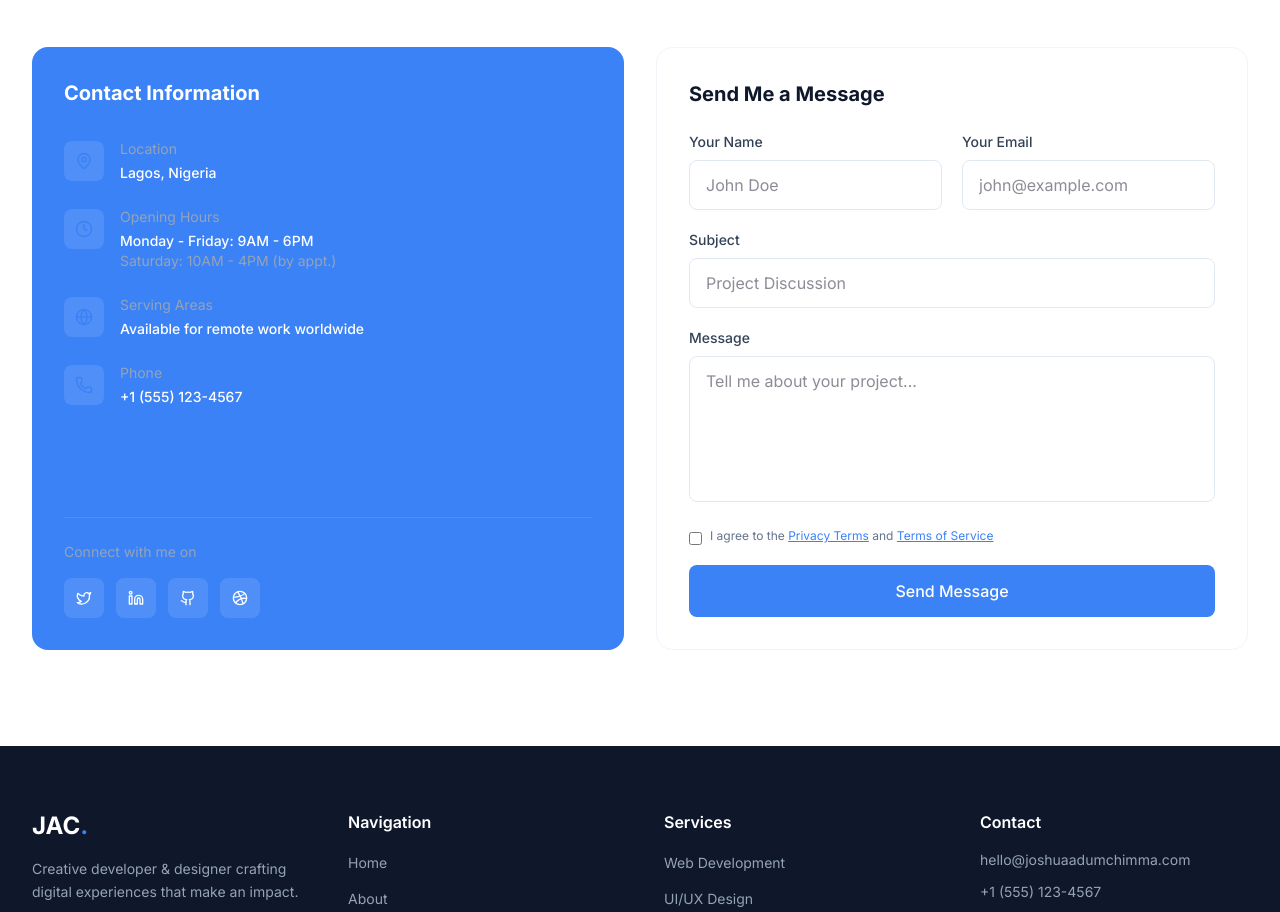
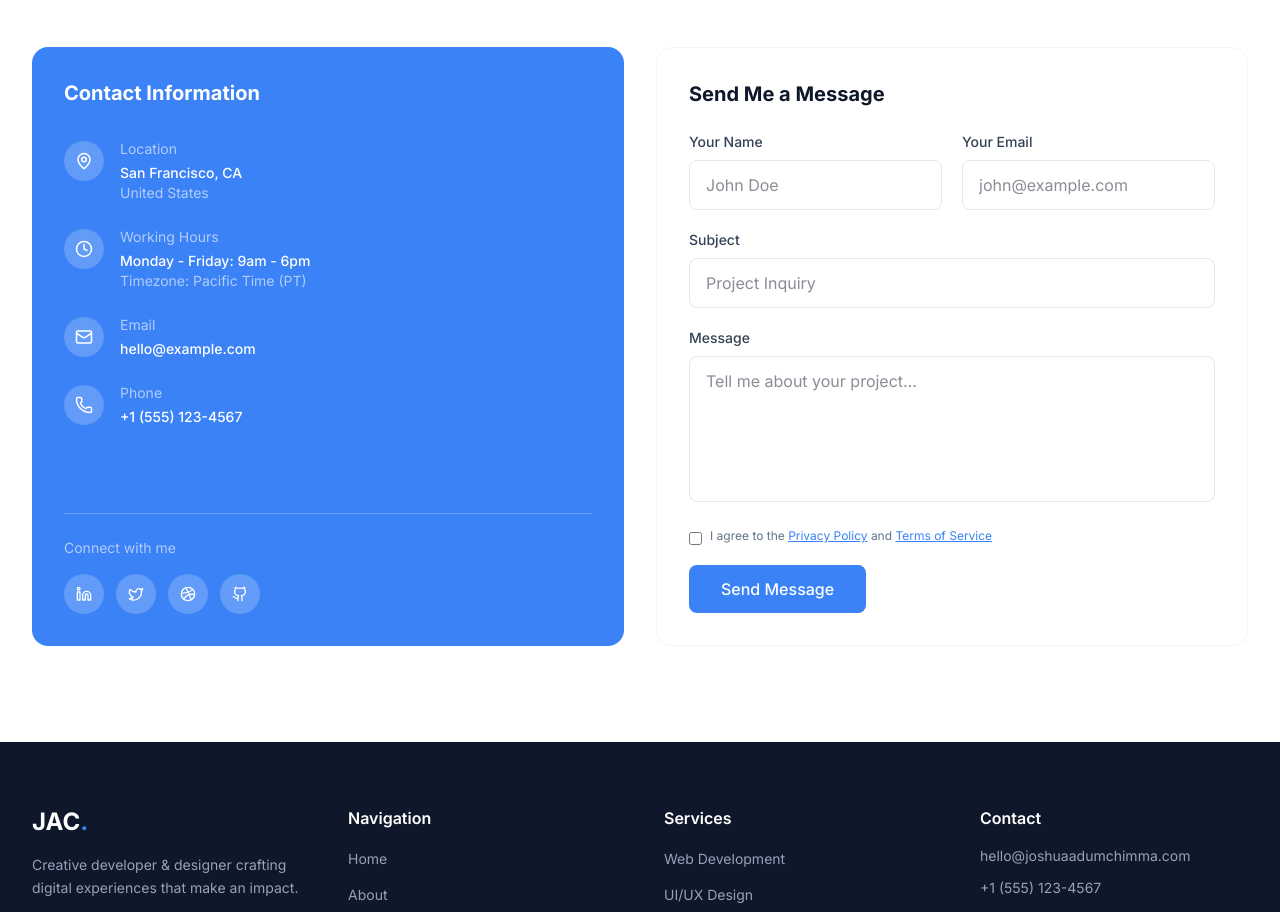
Before and after one commit to Joshua024/jac-portfolio, a Next.js app: page / in a window 1280 px wide. Shown: the part 6120-7032 px from the top of the page. Built offline with nearby package versions, Linux system fonts and the light colour scheme; no server answers; the database is empty.

Commit message:
Fix Contact section to match Figma: icons, items, button, social order

```diff
--- a/src/components/Contact.tsx
+++ b/src/components/Contact.tsx
@@ -1,4 +1,4 @@
-import { MapPin, Clock, Globe, Phone, Twitter, Linkedin, Github, Dribbble } from "lucide-react";
+import { MapPin, Clock, Mail, Phone, Twitter, Linkedin, Github, Dribbble } from "lucide-react";
 
 export default function Contact() {
   return (
@@ -19,58 +19,59 @@ export default function Contact() {
               <h3 className="text-xl font-bold mb-8">Contact Information</h3>
               <div className="space-y-6">
                 <div className="flex items-start gap-4">
-                  <div className="w-10 h-10 bg-white/10 rounded-lg flex items-center justify-center shrink-0 mt-0.5">
-                    <MapPin size={18} className="text-primary" />
+                  <div className="w-10 h-10 bg-white/20 rounded-full flex items-center justify-center shrink-0 mt-0.5">
+                    <MapPin size={18} className="text-white" />
                   </div>
                   <div>
-                    <div className="text-sm text-gray-400 mb-1">Location</div>
-                    <div className="text-sm font-medium">Lagos, Nigeria</div>
+                    <div className="text-sm text-white/60 mb-1">Location</div>
+                    <div className="text-sm font-medium">San Francisco, CA</div>
+                    <div className="text-sm text-white/60">United States</div>
                   </div>
                 </div>
                 <div className="flex items-start gap-4">
-                  <div className="w-10 h-10 bg-white/10 rounded-lg flex items-center justify-center shrink-0 mt-0.5">
-                    <Clock size={18} className="text-primary" />
+                  <div className="w-10 h-10 bg-white/20 rounded-full flex items-center justify-center shrink-0 mt-0.5">
+                    <Clock size={18} className="text-white" />
                   </div>
                   <div>
-                    <div className="text-sm text-gray-400 mb-1">Opening Hours</div>
-                    <div className="text-sm font-medium">Monday - Friday: 9AM - 6PM</div>
-                    <div className="text-sm text-gray-400">Saturday: 10AM - 4PM (by appt.)</div>
+                    <div className="text-sm text-white/60 mb-1">Working Hours</div>
+                    <div className="text-sm font-medium">Monday - Friday: 9am - 6pm</div>
+                    <div className="text-sm text-white/60">Timezone: Pacific Time (PT)</div>
                   </div>
                 </div>
                 <div className="flex items-start gap-4">
-                  <div className="w-10 h-10 bg-white/10 rounded-lg flex items-center justify-center shrink-0 mt-0.5">
-                    <Globe size={18} className="text-primary" />
+                  <div className="w-10 h-10 bg-white/20 rounded-full flex items-center justify-center shrink-0 mt-0.5">
+                    <Mail size={18} className="text-white" />
                   </div>
                   <div>
-                    <div className="text-sm text-gray-400 mb-1">Serving Areas</div>
-                    <div className="text-sm font-medium">Available for remote work worldwide</div>
+                    <div className="text-sm text-white/60 mb-1">Email</div>
+                    <div className="text-sm font-medium">hello@example.com</div>
                   </div>
                 </div>
                 <div className="flex items-start gap-4">
-                  <div className="w-10 h-10 bg-white/10 rounded-lg flex items-center justify-center shrink-0 mt-0.5">
-                    <Phone size={18} className="text-primary" />
+                  <div className="w-10 h-10 bg-white/20 rounded-full flex items-center justify-center shrink-0 mt-0.5">
+                    <Phone size={18} className="text-white" />
                   </div>
                   <div>
-                    <div className="text-sm text-gray-400 mb-1">Phone</div>
+                    <div className="text-sm text-white/60 mb-1">Phone</div>
                     <div className="text-sm font-medium">+1 (555) 123-4567</div>
                   </div>
                 </div>
               </div>
             </div>
-            <div className="mt-10 pt-6 border-t border-white/10">
-              <p className="text-sm text-gray-400 mb-4">Connect with me on</p>
+            <div className="mt-10 pt-6 border-t border-white/20">
+              <p className="text-sm text-white/60 mb-4">Connect with me</p>
               <div className="flex items-center gap-3">
-                <a href="#" className="w-10 h-10 bg-white/10 rounded-lg flex items-center justify-center hover:bg-white/20 transition-colors">
+                <a href="#" className="w-10 h-10 bg-white/20 rounded-full flex items-center justify-center hover:bg-white/30 transition-colors">
+                  <Linkedin size={16} className="text-white" />
+                </a>
+                <a href="#" className="w-10 h-10 bg-white/20 rounded-full flex items-center justify-center hover:bg-white/30 transition-colors">
                   <Twitter size={16} className="text-white" />
                 </a>
-                <a href="#" className="w-10 h-10 bg-white/10 rounded-lg flex items-center justify-center hover:bg-white/20 transition-colors">
-                  <Linkedin size={16} className="text-white" />
+                <a href="#" className="w-10 h-10 bg-white/20 rounded-full flex items-center justify-center hover:bg-white/30 transition-colors">
+                  <Dribbble size={16} className="text-white" />
                 </a>
-                <a href="#" className="w-10 h-10 bg-white/10 rounded-lg flex items-center justify-center hover:bg-white/20 transition-colors">
+                <a href="#" className="w-10 h-10 bg-white/20 rounded-full flex items-center justify-center hover:bg-white/30 transition-colors">
                   <Github size={16} className="text-white" />
-                </a>
-                <a href="#" className="w-10 h-10 bg-white/10 rounded-lg flex items-center justify-center hover:bg-white/20 transition-colors">
-                  <Dribbble size={16} className="text-white" />
                 </a>
               </div>
             </div>
@@ -111,7 +112,7 @@ export default function Contact() {
                 <input
                   id="contact-subject"
                   type="text"
-                  placeholder="Project Discussion"
+                  placeholder="Project Inquiry"
                   className="w-full px-4 py-3 rounded-lg border border-gray-200 focus:outline-none focus:ring-2 focus:ring-primary/20 focus:border-primary transition-colors"
                 />
               </div>
@@ -133,12 +134,12 @@ export default function Contact() {
                   className="mt-1 rounded border-gray-300 text-primary focus:ring-primary"
                 />
                 <label htmlFor="contact-terms" className="text-xs text-gray-500">
-                  I agree to the <span className="text-primary underline">Privacy Terms</span> and <span className="text-primary underline">Terms of Service</span>
+                  I agree to the <span className="text-primary underline">Privacy Policy</span> and <span className="text-primary underline">Terms of Service</span>
                 </label>
               </div>
               <button
                 type="submit"
-                className="w-full bg-primary text-white py-3.5 rounded-lg font-medium hover:bg-primary-dark transition-colors"
+                className="bg-primary text-white px-8 py-3 rounded-lg font-medium hover:bg-primary-dark transition-colors"
               >
                 Send Message
               </button>
```
